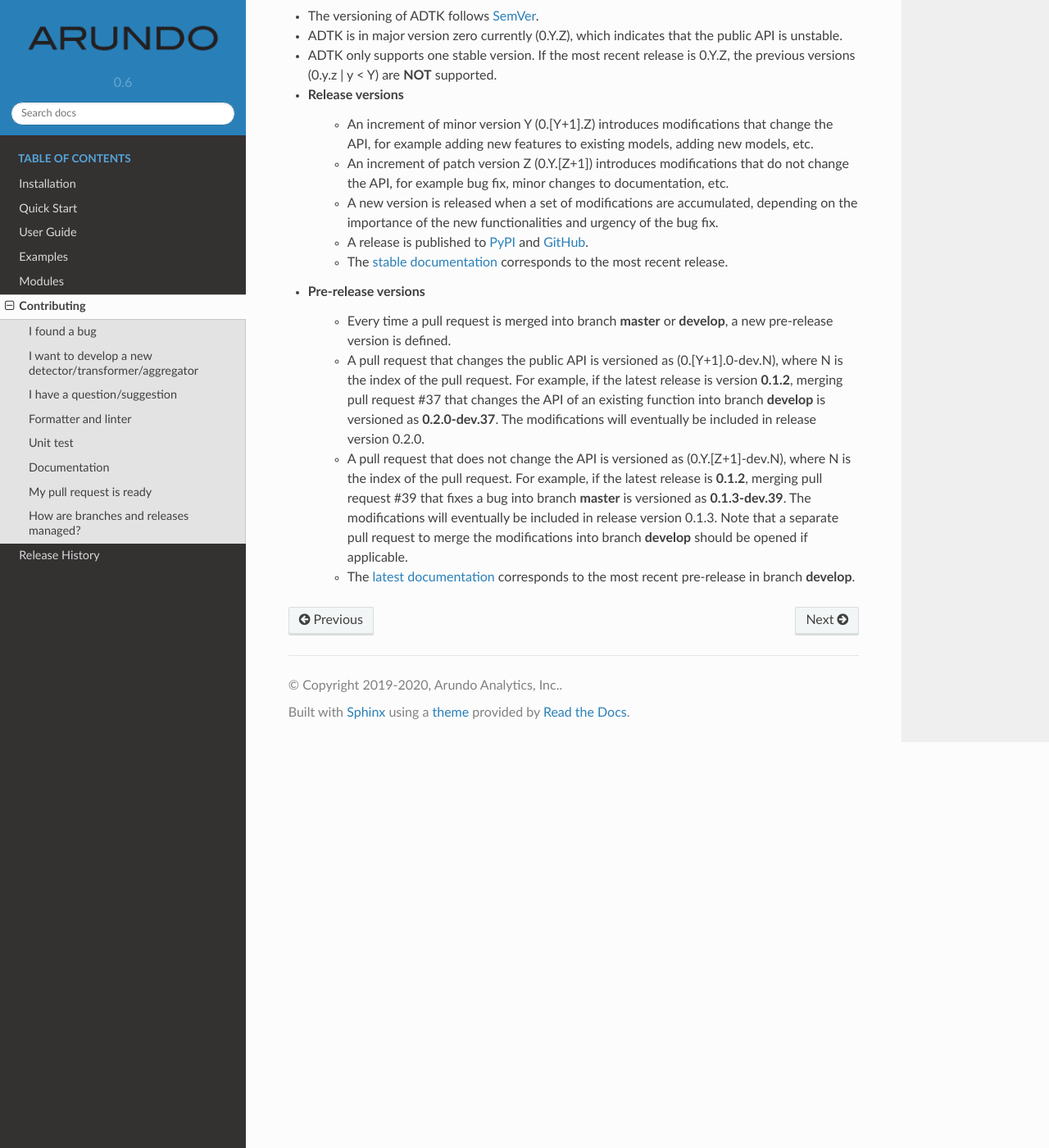
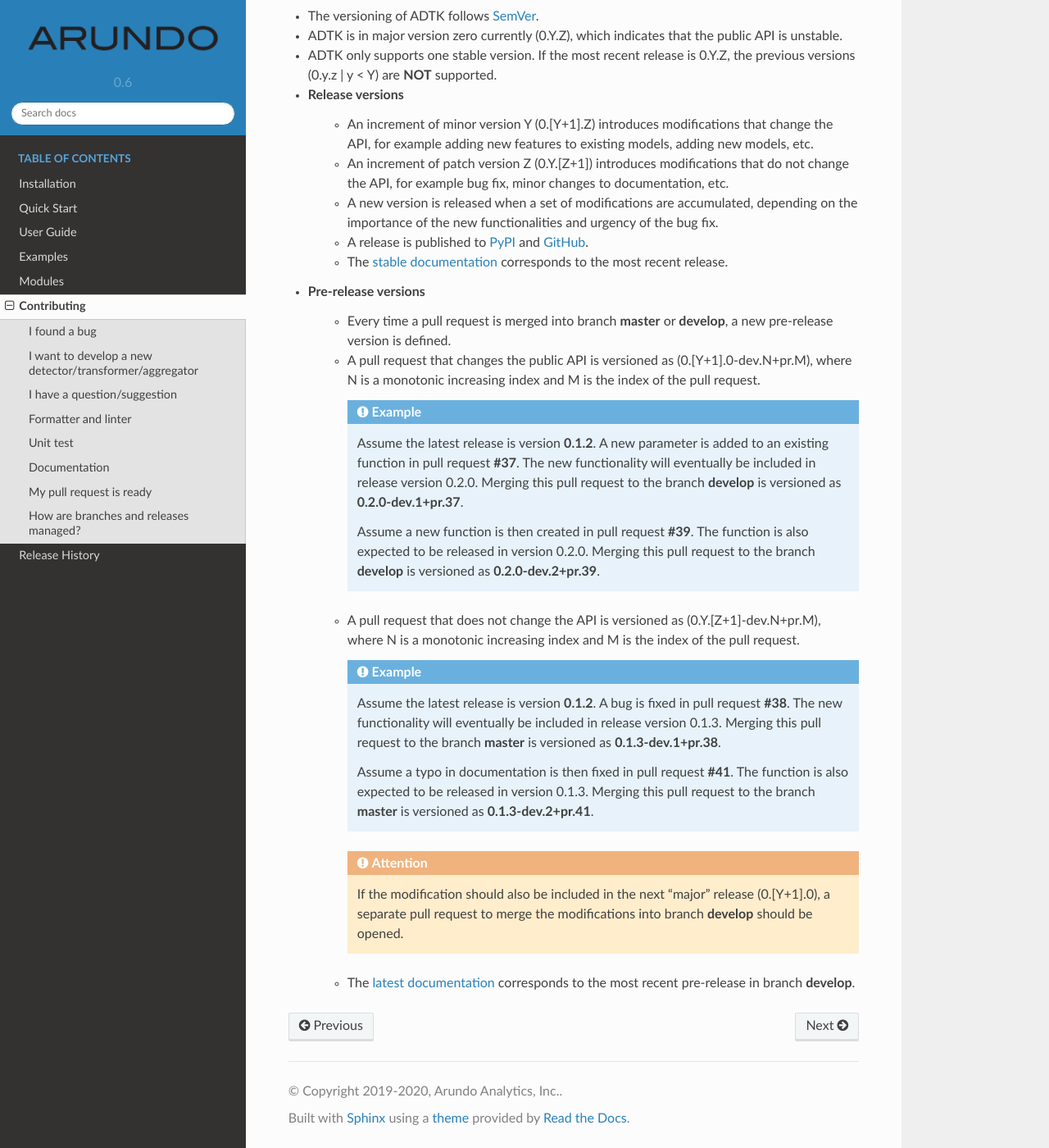
Before and after one commit to arundo/adtk, a Sphinx documentation site: the page built from docs/developer.rst, in a window 1280 px wide and 1400 px high, scrolled down 2314 px. Shown: the whole window at 82% size. Built offline with Sphinx 7.4.7 and the Read the Docs theme 2.0.0, drawn with Linux system fonts in a browser that asks for light colours; pages that are not in the unit, such as notebooks, are missing from menus.

Commit message:
Merge pr49 to develop (#50)
* added develop branch to travis (#47)

* added develop branch to travis

* updated version number

* updated changelog

* Corrected pre-release versioning  (#49)

* corrected guildline

* corrected previous dev version numbers

* removed confusing versioning info

* updated version number

* updated changelog

```diff
--- a/docs/conf.py
+++ b/docs/conf.py
@@ -66,7 +66,7 @@ author = "Arundo Analytics, Inc"
 # The short X.Y version.
 version = "0.6"
 # The full version, including alpha/beta/rc tags.
-release = "0.6.0-dev.48"
+release = "0.6.0-dev.4+pr.50"
 
 # The language for content autogenerated by Sphinx. Refer to documentation
 # for a list of supported languages.
--- a/docs/developer.rst
+++ b/docs/developer.rst
@@ -97,6 +97,23 @@ This is a guideline of managing branches and releases of ADTK.
     - The `stable documentation <https://arundo-adtk.readthedocs-hosted.com/en/stable/>`_ corresponds to the most recent release.
 - Pre-release versions
     - Every time a pull request is merged into branch **master** or **develop**, a new pre-release version is defined.
-    - A pull request that changes the public API is versioned as (0.[Y+1].0-dev.N), where N is the index of the pull request. For example, if the latest release is version **0.1.2**, merging pull request #37 that changes the API of an existing function into branch **develop** is versioned as **0.2.0-dev.37**. The modifications will eventually be included in release version 0.2.0.
-    - A pull request that does not change the API is versioned as (0.Y.[Z+1]-dev.N), where N is the index of the pull request. For example, if the latest release is **0.1.2**, merging pull request #39 that fixes a bug into branch **master** is versioned as **0.1.3-dev.39**. The modifications will eventually be included in release version 0.1.3. Note that a separate pull request to merge the modifications into branch **develop** should be opened if applicable.
+    - A pull request that changes the public API is versioned as (0.[Y+1].0-dev.N+pr.M), where N is a monotonic increasing index and M is the index of the pull request.
+
+      .. admonition:: Example
+
+         Assume the latest release is version **0.1.2**. A new parameter is added to an existing function in pull request **#37**. The new functionality will eventually be included in release version 0.2.0. Merging this pull request to the branch **develop** is versioned as **0.2.0-dev.1+pr.37**.
+
+         Assume a new function is then created in pull request **#39**. The function is also expected to be released in version 0.2.0. Merging this pull request to the branch **develop** is versioned as **0.2.0-dev.2+pr.39**.
+
+    - A pull request that does not change the API is versioned as (0.Y.[Z+1]-dev.N+pr.M), where N is a monotonic increasing index and M is the index of the pull request.
+
+      .. admonition:: Example
+
+         Assume the latest release is version **0.1.2**. A bug is fixed in pull request **#38**. The new functionality will eventually be included in release version 0.1.3. Merging this pull request to the branch **master** is versioned as **0.1.3-dev.1+pr.38**.
+
+         Assume a typo in documentation is then fixed in pull request **#41**. The function is also expected to be released in version 0.1.3. Merging this pull request to the branch **master** is versioned as **0.1.3-dev.2+pr.41**.
+
+      .. attention::
+        If the modification should also be included in the next "major" release (0.[Y+1].0), a separate pull request to merge the modifications into branch **develop** should be opened.
+
     - The `latest documentation <https://arundo-adtk.readthedocs-hosted.com/en/latest/>`_ corresponds to the most recent pre-release in branch **develop**.
--- a/docs/releasehistory.rst
+++ b/docs/releasehistory.rst
@@ -4,12 +4,12 @@ Release History
 
 Version 0.6.0-dev
 ===================================
-- Support str and int as time delta for the input arguments in functions `expand_events` and `resample` in the data module (0.6.0-dev.39)
+- Support str and int as time delta for the input arguments in functions `expand_events` and `resample` in the data module (0.6.0-dev.1+pr.39)
 
 Version 0.5.2-dev
 ===================================
-- Added more contributing rules to the documentation (0.5.2-dev.44 --> 0.6.0-dev.46)
-- Fixed a bug that Travis does not run in develop branch (0.5.2-dev.47 --> 0.6.0-dev.48)
+- Added more contributing rules to the documentation (0.5.2-dev.1+pr.44 --> 0.6.0-dev.2+pr.46, 0.5.2-dev.3+pr.49 --> 0.6.0-dev.4+pr.50)
+- Fixed a bug that Travis does not run in develop branch (0.5.2-dev.2+pr.47 --> 0.6.0-dev.3+pr.48)
 
 Version 0.5.1 (Jan 2, 2020)
 ===================================
--- a/setup.cfg
+++ b/setup.cfg
@@ -1,6 +1,6 @@
 [metadata]
 name = adtk
-version = 0.6.0-dev.48
+version = 0.6.0-dev.4+pr.50
 author = Arundo Analytics, Inc.
 maintainer = Tailai Wen
 maintainer_email = tailai.wen@arundo.com
```
Also changed, not shown: src/adtk/__init__.py (+1 -17 lines).
